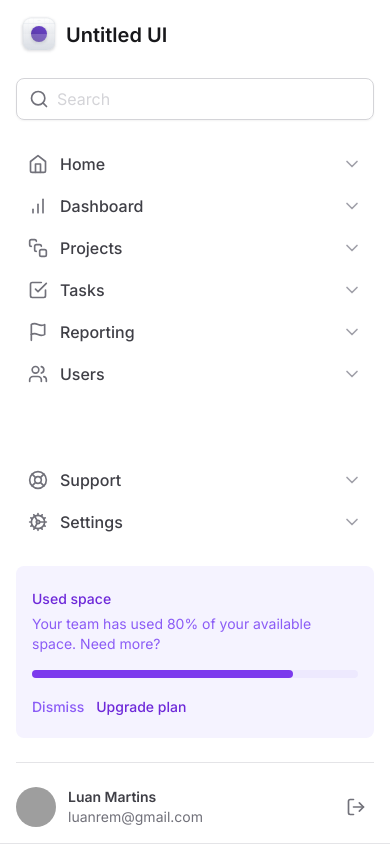
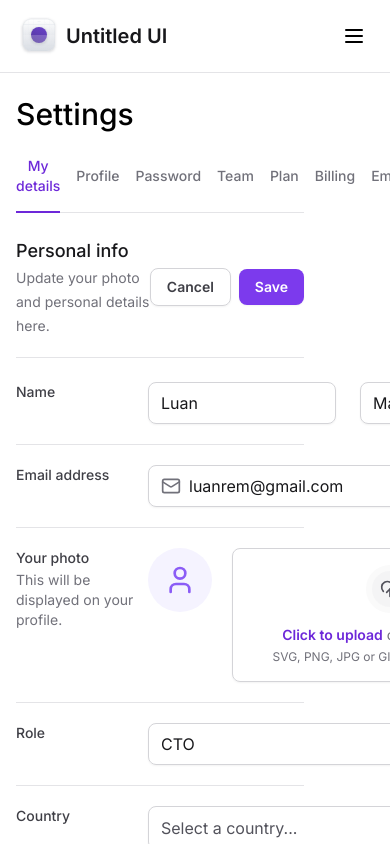
Before and after one commit to luanrem/tailwind-next, a Next.js app: page / in a window 390 px wide. Shown: the top 844 px of the page. Built offline with nearby package versions, Linux system fonts and the light colour scheme; grey boxes are pictures that could not be loaded.

Commit message:
C06 - Abertura da Sidebar

```diff
--- a/package.json
+++ b/package.json
@@ -10,6 +10,7 @@
   },
   "dependencies": {
     "@formkit/auto-animate": "^0.7.0",
+    "@radix-ui/react-collapsible": "^1.0.3",
     "@radix-ui/react-select": "^1.2.2",
     "@radix-ui/react-tabs": "^1.0.4",
     "@types/node": "20.5.1",
--- a/src/app/components/Sidebar/NavItem.tsx
+++ b/src/app/components/Sidebar/NavItem.tsx
@@ -10,13 +10,13 @@ export function NavItem({ title, icon: Icon }: NavItemProps) {
   return (
     <a
       href=""
-      className='flex group items-center gap-3 rounded px-3 py-2 hover:bg-violet-50'
+      className="group flex items-center gap-3 rounded px-3 py-2 hover:bg-violet-50"
     >
-      <Icon className='h-5 w-5 text-zinc-500' />
-      <span className='font-medium text-zinc-700 group-hover:text-violet-500'>
+      <Icon className="h-5 w-5 text-zinc-500" />
+      <span className="font-medium text-zinc-700 group-hover:text-violet-500">
         {title}
       </span>
-      <ChevronDown className='ml-auto h-5 w-5 text-zinc-400 group-hover:text-violet-500' />
+      <ChevronDown className="ml-auto h-5 w-5 text-zinc-400 group-hover:text-violet-300" />
     </a>
   )
 }
--- a/src/app/components/Sidebar/Profile.tsx
+++ b/src/app/components/Sidebar/Profile.tsx
@@ -12,8 +12,12 @@ export function Profile() {
         alt=""
       />
       <div className="flex flex-col truncate">
-        <span className="text-sm font-semibold text-zinc-700">Luan Martins</span>
-        <span className="truncate text-sm text-zinc-500">luanrem@gmail.com</span>
+        <span className="text-sm font-semibold text-zinc-700">
+          Luan Roberto
+        </span>
+        <span className="truncate text-sm text-zinc-500">
+          luanrem@gmail.com
+        </span>
       </div>
       <Button type="button" variant="ghost">
         <LogOut className="h-5 w-5 text-zinc-500" />
--- a/src/app/components/Sidebar/index.tsx
+++ b/src/app/components/Sidebar/index.tsx
@@ -1,36 +1,70 @@
-import { BarChart, CheckSquare, Cog, Flag, HomeIcon, LifeBuoy, Search, SquareStack, Users } from 'lucide-react'
-import { Logo } from "./Logo";
-import { NavItem } from './NavItem';
-import { UsedSpaceWidget } from './UsedSpaceWidget';
-import { Profile } from './Profile';
-import { Input } from '../Input';
+'use client'
 
+import { Logo } from '../../components/Sidebar/Logo'
+import {
+  Search,
+  BarChart,
+  CheckSquare,
+  Flag,
+  Home,
+  SquareStack,
+  Users,
+  LifeBuoy,
+  Cog,
+  Menu,
+} from 'lucide-react'
+import { NavItem } from './NavItem'
+import { UsedSpaceWidget } from './UsedSpaceWidget'
+import { Profile } from './Profile'
+import * as Collapsible from '@radix-ui/react-collapsible'
+import { Button } from '../Button'
+import { Input } from '../Input'
 
 export function Sidebar() {
   return (
-    <aside className="fixed bottom-0 left-0 right-0 top-0 z-20 flex flex-col gap-6 border-b border-zinc-200 bg-white p-4 lg:relative lg:right-auto lg:w-80 lg:border-r lg:px-5 lg:py-8">
+    <Collapsible.Root className="fixed left-0 right-0 top-0 z-20 flex flex-col gap-6 border-b border-zinc-200 bg-white p-4 data-[state=open]:bottom-0 lg:right-auto  lg:w-80 lg:border-r lg:px-5 lg:py-8 lg:data-[state=closed]:bottom-0">
+      <div className="flex items-center justify-between">
         <Logo />
+        <Collapsible.Trigger asChild className="lg:hidden">
+          <Button variant="ghost">
+            <Menu className="h-6 w-6" />
+          </Button>
+        </Collapsible.Trigger>
+      </div>
 
+      <Collapsible.Content
+        forceMount
+        className="flex flex-1 flex-col gap-6 data-[state=closed]:hidden lg:data-[state=closed]:flex"
+      >
         <Input.Root>
           <Input.Prefix>
-          <Search className='h-5 w-5 text-zinc-500' />
+            <Search className="h-5 w-5 to-zinc-500" />
           </Input.Prefix>
           <Input.Control placeholder="Search" />
         </Input.Root>
 
         <nav className="space-y-0.5">
-        <NavItem title='Home' icon={HomeIcon} />
-        <NavItem title='Dashboard' icon={BarChart} />
-        <NavItem title='Projects' icon={SquareStack} />
-        <NavItem title='Tasks' icon={CheckSquare} />
-        <NavItem title='Reporting' icon={Flag} />
-        <NavItem title='Users' icon={Users} />
+          <NavItem title="Home" icon={Home} />
+          <NavItem title="Dashboard" icon={BarChart} />
+          <NavItem title="Projects" icon={SquareStack} />
+          <NavItem title="Tasks" icon={CheckSquare} />
+          <NavItem title="Reporting" icon={Flag} />
+          <NavItem title="Users" icon={Users} />
+        </nav>
+
+        <div className="mt-auto flex flex-col gap-6">
+          <nav className="space-y-0.5">
+            <NavItem title="Support" icon={LifeBuoy} />
+            <NavItem title="Settings" icon={Cog} />
           </nav>
 
           <UsedSpaceWidget />
 
-      <div className='h-px bg-zinc-200' />
+          <div className="h-px bg-zinc-200" />
+
           <Profile />
-    </aside>
+        </div>
+      </Collapsible.Content>
+    </Collapsible.Root>
   )
 }
--- a/src/app/layout.tsx
+++ b/src/app/layout.tsx
@@ -16,11 +16,11 @@ export default function RootLayout({
   children: React.ReactNode
 }) {
   return (
-    <html lang="en" className='antialiased'>
+    <html lang="en" className="antialiased">
       <body className={inter.className}>
-        <div className='min-h-screen grid grid-cols-app'>
+        <div className="grid min-h-screen grid-cols-app">
           <Sidebar />
-          <main className='px-8 pb-12 pt-8'>
+          <main className="px-4 pb-12 pt-24 lg:col-start-2 lg:px-8 lg:pt-8">
             {children}
           </main>
         </div>
--- a/src/app/page.tsx
+++ b/src/app/page.tsx
@@ -11,61 +11,79 @@ import { Button } from "./components/Button";
 export default function Home() {
   return (
     <>
-      <h1 className="text-3xl font-medium text-zinc-900">Settings</h1>
+      <h1 className="to-zinc-900 text-3xl font-medium">Settings</h1>
 
       <SettingsTabs />
 
       <div className="mt-6 flex flex-col">
-        <div className="flex justify-between items-center pb-5 border-b border-zinc-200">
+        <div className="flex items-center justify-between border-b border-zinc-200 pb-5">
           <div className="space-y-1">
-            <h2 className="text-lg font-medium text-zinc-900">Personal Info</h2>
-            <span className="text-sm text-zinc-500">Update your photo and personal details here.</span>
+            <h2 className="text-lg font-medium text-zinc-900">Personal info</h2>
+            <span className="text-sm text-zinc-500">
+              Update your photo and personal details here.
+            </span>
           </div>
           <div className="flex items-center gap-2">
             <Button variant="outline" type="button">
               Cancel
             </Button>
-            <Button form="settings" type="submit" >
+            <Button variant="primary" type="submit" form="settings">
               Save
             </Button>
           </div>
         </div>
 
-        <form id="settings" action="" className="mt-6 flex flex-col w-full gap-5 divide-y divide-zinc-200">
-          <div className="grid gap-3 grid-cols-form">
-            <label htmlFor="firstName" className="text-sm font-medium text-zinc-700">Name</label>
-            <div className="grid gap-6 grid-cols-2">
+        <form
+          id="settings"
+          className="mt-6 flex w-full flex-col gap-5 divide-y divide-zinc-200"
+        >
+          <div className="grid grid-cols-form gap-3">
+            <label
+              htmlFor="firstName"
+              className="text-sm font-medium text-zinc-700"
+            >
+              Name
+            </label>
+            <div className="grid grid-cols-2 gap-6">
               <Input.Root>
                 <Input.Control id="firstName" defaultValue="Luan" />
               </Input.Root>
 
               <Input.Root>
-                <Input.Control defaultValue="Roberto" />
+                <Input.Control defaultValue="Martins" />
               </Input.Root>
             </div>
           </div>
 
-          <div className="grid gap-3 grid-cols-form pt-5">
-            <label htmlFor="email" className="text-sm font-medium text-zinc-700">Email address</label>
+          <div className="grid grid-cols-form gap-3 pt-5">
+            <label
+              htmlFor="email"
+              className="text-sm font-medium text-zinc-700"
+            >
+              Email address
+            </label>
             <Input.Root>
               <Input.Prefix>
                 <Mail className="h-5 w-5 text-zinc-500" />
               </Input.Prefix>
-              <Input.Control id="email" type="email" defaultValue="luanrem@gmail.com" />
+              <Input.Control
+                id="email"
+                type="email"
+                defaultValue="luanrem@gmail.com"
+              />
             </Input.Root>
           </div>
 
-          <div className="grid gap-3 grid-cols-form pt-5">
+          <div className="grid grid-cols-form gap-3 pt-5">
             <label
               htmlFor="photo"
               className="text-sm font-medium text-zinc-700"
             >
               Your photo
-              <span className="mt-0.5 text-sm font-normal text-zinc-500 block">
+              <span className="mt-0.5 block text-sm font-normal text-zinc-500">
                 This will be displayed on your profile.
               </span>
             </label>
-
             <FileInput.Root className="flex items-start gap-5">
               <FileInput.ImagePreview />
               <FileInput.Trigger />
@@ -73,24 +91,35 @@ export default function Home() {
             </FileInput.Root>
           </div>
 
-          <div className="grid gap-3 grid-cols-form pt-5">
-            <label htmlFor="role" className="text-sm font-medium text-zinc-700">Role</label>
+          <div className="grid grid-cols-form gap-3 pt-5">
+            <label htmlFor="role" className="text-sm font-medium text-zinc-700">
+              Role
+            </label>
             <Input.Root>
-              <Input.Control id="role" type="text" defaultValue="CTO" />
+              <Input.Control id="role" defaultValue="CTO" />
             </Input.Root>
           </div>
 
-          <div className="grid gap-3 grid-cols-form pt-5">
-            <label htmlFor="country" className="text-sm font-medium text-zinc-700">Country</label>
+          <div className="grid grid-cols-form gap-3 pt-5">
+            <label
+              htmlFor="country"
+              className="text-sm font-medium text-zinc-700"
+            >
+              Country
+            </label>
             <Select placeholder="Select a country...">
-              <SelectItem value="br" text="Brasil" />
+              <SelectItem value="br" text="Brazil" />
               <SelectItem value="us" text="United States" />
-              <SelectItem value="cl" text="Chile" />
             </Select>
           </div>
 
-          <div className="grid gap-3 grid-cols-form pt-5">
-            <label htmlFor="timezone" className="text-sm font-medium text-zinc-700">Timezone</label>
+          <div className="grid grid-cols-form gap-3 pt-5">
+            <label
+              htmlFor="timezone"
+              className="text-sm font-medium text-zinc-700"
+            >
+              Timezone
+            </label>
             <Select placeholder="Select a timezone...">
               <SelectItem
                 value="utc8"
@@ -100,15 +129,10 @@ export default function Home() {
             </Select>
           </div>
 
-          <div className="grid gap-3 grid-cols-form pt-5">
-            <label
-              htmlFor="bio"
-              className="text-sm font-medium text-zinc-700"
-            >
+          <div className="grid grid-cols-form gap-3 pt-5">
+            <label htmlFor="bio" className="text-sm font-medium text-zinc-700">
               Bio
-              <span
-                className="mt-0.5 text-sm font-normal text-zinc-500 block"
-              >
+              <span className="mt-0.5 block text-sm font-normal text-zinc-500">
                 Write a short introduction.
               </span>
             </label>
@@ -124,34 +148,19 @@ export default function Home() {
                 </Select>
 
                 <div className="flex items-center gap-1">
-                  <Button
-                    type="button"
-                    variant="ghost"
-                  >
+                  <Button type="button" variant="ghost">
                     <Bold className="h-4 w-4 text-zinc-500" strokeWidth={3} />
                   </Button>
-                  <Button
-                    type="button"
-                    variant="ghost"
-                  >
+                  <Button type="button" variant="ghost">
                     <Italic className="h-4 w-4 text-zinc-500" strokeWidth={3} />
                   </Button>
-                  <Button
-                    type="button"
-                    variant="ghost"
-                  >
+                  <Button type="button" variant="ghost">
                     <Link className="h-4 w-4 text-zinc-500" strokeWidth={3} />
                   </Button>
-                  <Button
-                    type="button"
-                    variant="ghost"
-                  >
+                  <Button type="button" variant="ghost">
                     <List className="h-4 w-4 text-zinc-500" strokeWidth={3} />
                   </Button>
-                  <Button
-                    type="button"
-                    variant="ghost"
-                  >
+                  <Button type="button" variant="ghost">
                     <ListOrdered
                       className="h-4 w-4 text-zinc-500"
                       strokeWidth={3}
@@ -167,15 +176,13 @@ export default function Home() {
             </div>
           </div>
 
-          <div className="grid gap-3 grid-cols-form pt-5">
+          <div className="grid grid-cols-form gap-3 pt-5">
             <label
               htmlFor="projects"
               className="text-sm font-medium text-zinc-700"
             >
               Portfolio projects
-              <span
-                className="mt-0.5 text-sm font-normal text-zinc-500 block"
-              >
+              <span className="mt-0.5 block text-sm font-normal text-zinc-500">
                 Share a few snippets of your work.
               </span>
             </label>
@@ -190,11 +197,10 @@ export default function Home() {
             <Button variant="outline" type="button">
               Cancel
             </Button>
-            <Button form="settings" type="submit" >
+            <Button variant="primary" type="submit" form="settings">
               Save
             </Button>
           </div>
-
         </form>
       </div>
     </>
```
Also changed, not shown: 1 other file (tests, documents, lock files or other folders). Lines whose indentation alone changed are shown as unchanged.
